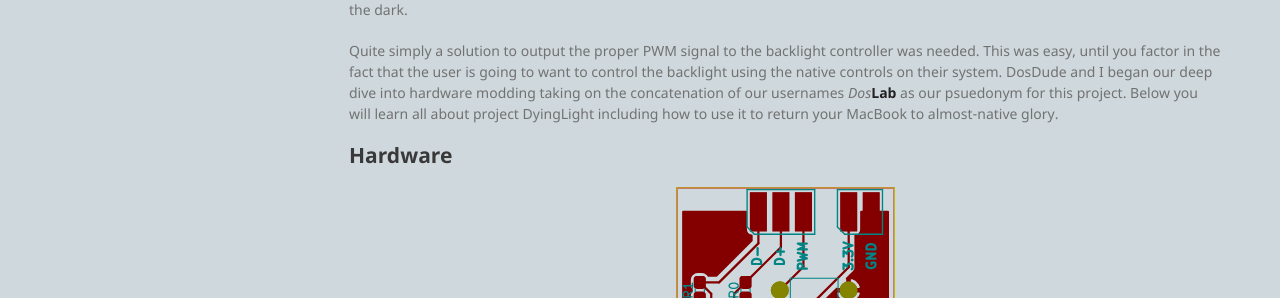
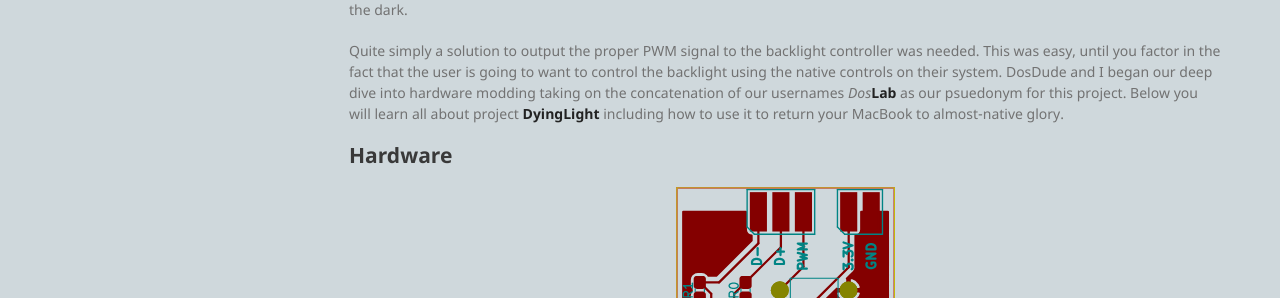
Before and after one commit to mrcbax/logoilab.github.io, a Jekyll site: the page built from DyingLight.md, in a window 1280 px wide and 900 px high. Shown: the part 351-649 px from the top of the window. Built offline with Jekyll 4.4.1, drawn with Linux system fonts in a browser that asks for light colours; our own code applies the rules of GitHub Pages for plain Markdown files; the repository's description, which GitHub fills in, is left out.

Commit message:
fixed some grammar

```diff
--- a/DyingLight.md
+++ b/DyingLight.md
@@ -14,7 +14,7 @@ This project is the byproduct of a simple problem described over a late night bu
 
 There was one slight problem. This mod required the owner to pass 3.3v to the backlight controller. This device, because it takes a PWM signal would interpret the 3.3v as max brightness. This usually isn't an issue, until someone would like to use their MacBook in the dark.
 
-Quite simply a solution to output the proper PWM signal to the backlight controller was needed. This was easy, until you factor in the fact that the user is going to want to control the backlight using the native controls on their system. DosDude and I began our deep dive into hardware modding taking on the concatenation of our usernames _Dos_**Lab** as our psuedonym for this project. Below you will learn all about project DyingLight including how to use it to return your MacBook to almost-native glory.
+Quite simply a solution to output the proper PWM signal to the backlight controller was needed. This was easy, until you factor in the fact that the user is going to want to control the backlight using the native controls on their system. DosDude and I began our deep dive into hardware modding taking on the concatenation of our usernames _Dos_**Lab** as our psuedonym for this project. Below you will learn all about project **DyingLight** including how to use it to return your MacBook to almost-native glory.
 
 ## Hardware
 <div style="display: block; margin-left: auto; margin-right: auto; text-align: center;">
```
